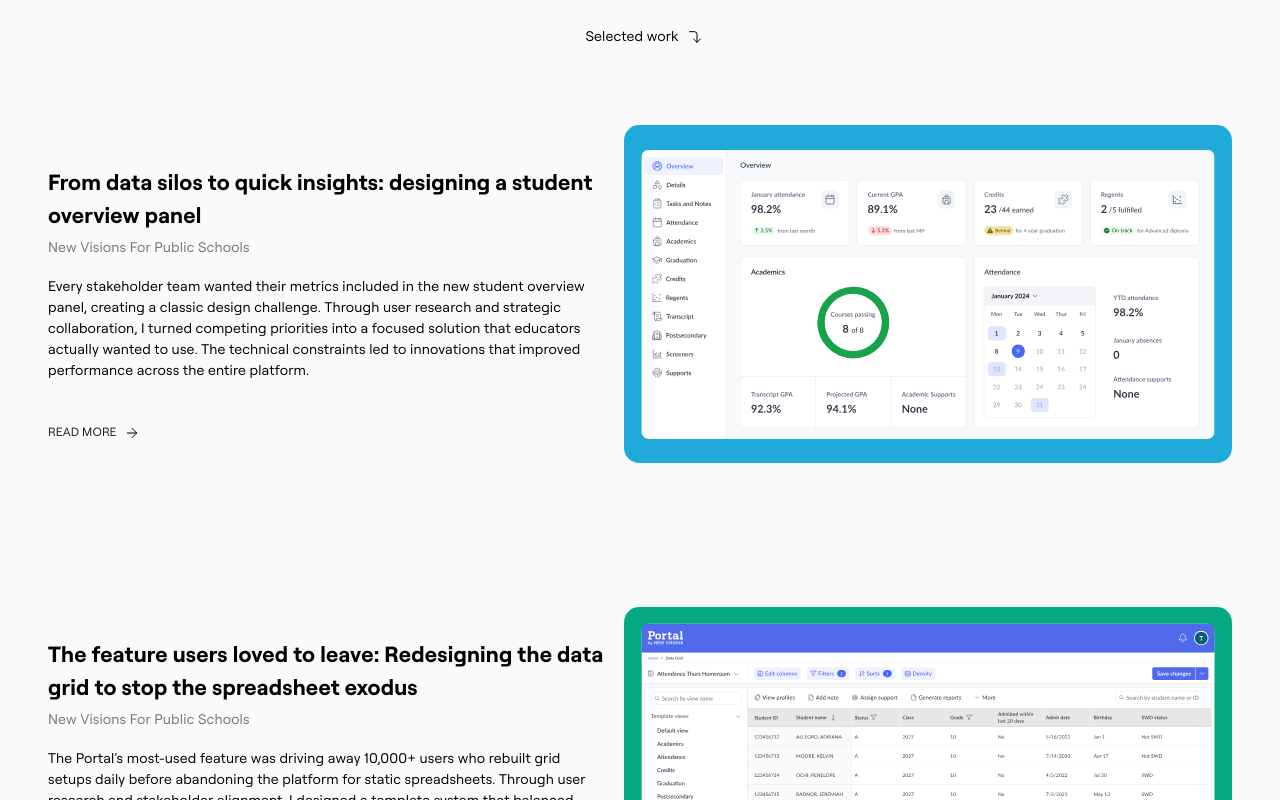
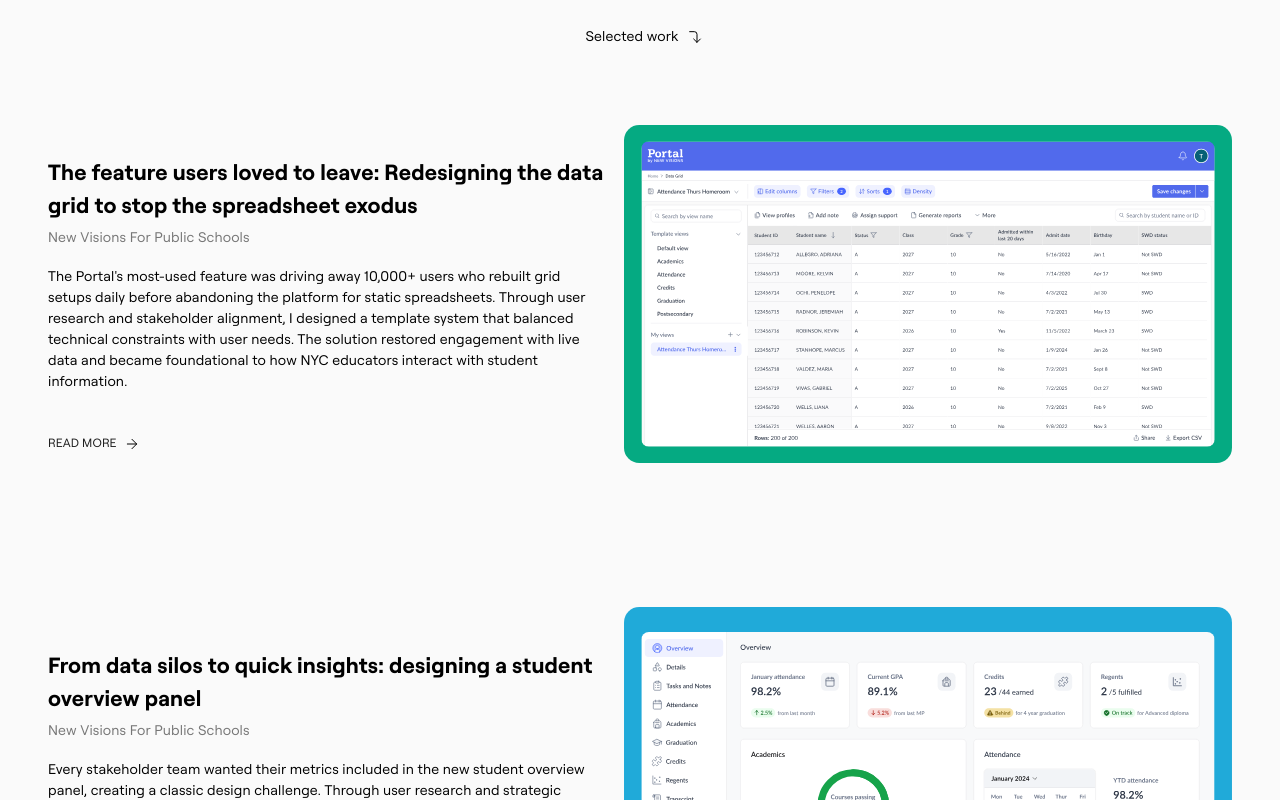
Before and after one commit to julissa-zavala/portfolio-site, a React (Vite) app: page / in a window 1280 px wide. Shown: the part 740-1540 px from the top of the page. Built offline with nearby package versions, Linux system fonts and the light colour scheme; what @shoelace-style/shoelace would draw is missing.

Commit message:
Switch case studies

```diff
--- a/src/Pages/LandingPage.jsx
+++ b/src/Pages/LandingPage.jsx
@@ -91,20 +91,20 @@ const Landing = () => {
   const caseStudies = [
     {
       title:
-        "From data silos to quick insights: designing a student overview panel",
-      description:
-        "Every stakeholder team wanted their metrics included in the new student overview panel, creating a classic design challenge. Through user research and strategic collaboration, I turned competing priorities into a focused solution that educators actually wanted to use. The technical constraints led to innovations that improved performance across the entire platform.",
-      image: studentProfileLandingImage,
-      route: "studentProfile",
-    },
-    {
-      title:
         "The feature users loved to leave: Redesigning the data grid to stop the spreadsheet exodus",
 
       description:
         "The Portal's most-used feature was driving away 10,000+ users who rebuilt grid setups daily before abandoning the platform for static spreadsheets. Through user research and stakeholder alignment, I designed a template system that balanced technical constraints with user needs. The solution restored engagement with live data and became foundational to how NYC educators interact with student information.",
       image: dataGridLandingImage,
       route: "dataGrid",
+    },
+    {
+      title:
+        "From data silos to quick insights: designing a student overview panel",
+      description:
+        "Every stakeholder team wanted their metrics included in the new student overview panel, creating a classic design challenge. Through user research and strategic collaboration, I turned competing priorities into a focused solution that educators actually wanted to use. The technical constraints led to innovations that improved performance across the entire platform.",
+      image: studentProfileLandingImage,
+      route: "studentProfile",
     },
   ];
 
@@ -169,9 +169,8 @@ const Landing = () => {
             rates, and designing for multi-role educational platforms.
           </p>
           <section
-            className={`${classes.selectedWork} ${classes.animatedSection} ${
-              animatedSections.has(0) ? "animate" : ""
-            }`}
+            className={`${classes.selectedWork} ${classes.animatedSection} ${animatedSections.has(0) ? "animate" : ""
+              }`}
             ref={(el) => (sectionRefs.current[0] = el)}
             data-section-index="0"
             style={{
@@ -189,9 +188,8 @@ const Landing = () => {
           </section>
         </section>
         <section
-          className={`${classes.caseStudiesContainer} ${
-            classes.animatedSection
-          } ${animatedSections.has(1) ? "animate" : ""}`}
+          className={`${classes.caseStudiesContainer} ${classes.animatedSection
+            } ${animatedSections.has(1) ? "animate" : ""}`}
           ref={(el) => (sectionRefs.current[1] = el)}
           data-section-index="1"
         >
@@ -207,9 +205,8 @@ const Landing = () => {
         </section>
       </section>
       <div
-        className={`${classes.animatedSection} ${
-          animatedSections.has(2) ? "animate" : ""
-        }`}
+        className={`${classes.animatedSection} ${animatedSections.has(2) ? "animate" : ""
+          }`}
         ref={(el) => (sectionRefs.current[2] = el)}
         data-section-index="2"
       >
```
